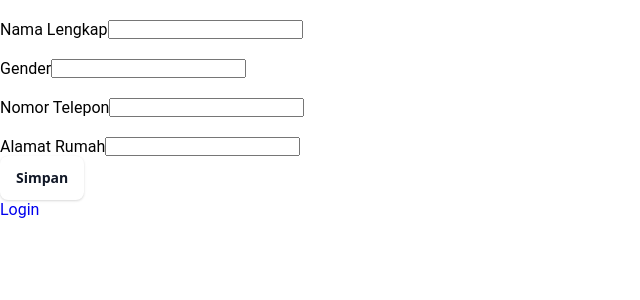
After one commit to fadhlanarrizal/syafaFlower, a PHP site: page /syafaFlower/login/lengkapiDataUser.php in a window 1280 px wide. The commit adds this page. Shown: the top 300 px of the page, without its empty margins (0-640 px from the left). Run offline with PHP 8.4, Linux system fonts and the light colour scheme.

Commit message:
update and add fitur user

```diff
--- /dev/null
+++ b/login/lengkapiDataUser.php
@@ -0,0 +1,54 @@
+<?php
+require '../koneksi.php';
+session_start();
+// ini_set('display_errors', 1);
+
+?>
+
+<!DOCTYPE html>
+<html lang="en">
+<head>
+    <meta charset="UTF-8">
+    <meta http-equiv="X-UA-Compatible" content="IE=edge">
+    <meta name="viewport" content="width=device-width, initial-scale=1.0">
+    <link rel="stylesheet" href="../assets/style.css">
+    <title>Lengkapi Data Profile</title>
+</head>
+<body>
+    <form method="post" enctype="multipart/form-data">
+        <div class="form">
+            <label>Nama Lengkap </label>
+            <input type="text" class="form-control" name="full_name">
+        </div>
+        <div class="form">
+            <label>Gender </label>
+            <input type="text" class="form-control" name="gender">
+        </div>
+        <div class="form">
+            <label>Nomor Telepon </label>
+            <input type="number" class="form-control" name="phone_number">
+        </div>
+        <div class="form">
+            <label>Alamat Rumah </label>
+            <input type="text" class="form-control" name="address_line">
+        </div>
+        <button class="checkout-btn" name="save">Simpan</button>
+    </form>
+    <?php if (isset($_SESSION['users'])) : ?>
+            <a href="../login/logout.php">Logout</a>
+            <!-- belum login -->
+            <?php else : ?>
+            <a href="../login/login.php">Login</a>
+            <?php endif ?>
+    <?php
+        if (isset($_POST['save'])){
+            $id_user = $_SESSION['users']['id'];
+            $con->query("UPDATE users SET full_name='$_POST[full_name]', gender='$_POST[gender]', phone_number='$_POST[phone_number]', address_line='$_POST[address_line]' WHERE id='$id_user'");
+
+            echo "<script>alert('data tersimpan');</script>";
+            echo "<meta http-equiv='refresh' content='1;url=profile.php'>";
+        }
+    ?>
+
+</body>
+</html>
--- a/login/profile.php
+++ b/login/profile.php
@@ -29,6 +29,9 @@ if (!isset($_SESSION["users"])){
         <div class="bungkus">
             <a href="logout.php" class="back">log Out</a>
         </div>
+        <div class="bungkus">
+            <a href="lengkapiDataUser.php" class="back">lengkapi Data Profile</a>
+        </div>
     </section>
     <div>
     <h1 class="greeting"><?php echo "Halo " . $_SESSION['users']['username'];?></h1>
```
